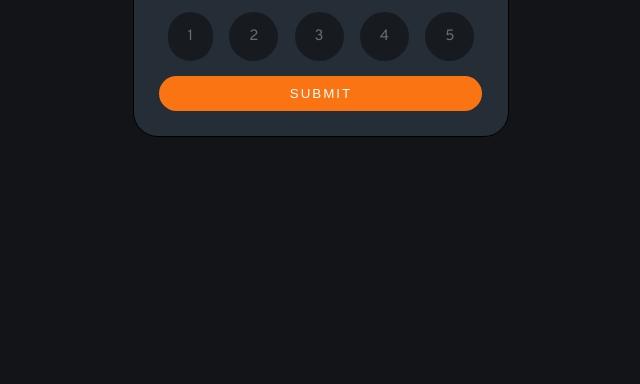
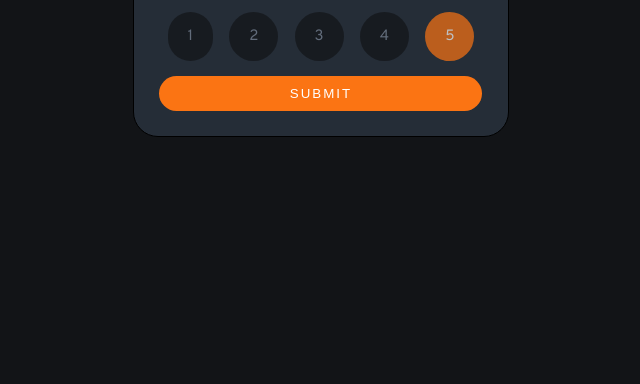
Before and after one commit to LuccaMauroMolina/Interactive, a plain HTML site: page index.html in a window 1280 px wide. Shown: the part 416-800 px from the top of the page, without its empty margins (319-959 px from the left). Drawn offline with Linux system fonts and the light colour scheme.

Commit message:
actualizo

```diff
--- a/index.js
+++ b/index.js
@@ -1,4 +1,4 @@
-let input = document.querySelectorAll(".radius")
+/*let input = document.querySelectorAll(".radius")
 
 for(let i = 0; i < 1; i++){
     let orange = 'hsl(25, 97%, 53%)'
@@ -8,9 +8,7 @@ for(let i = 0; i < 1; i++){
     })
 
     function color(){
-        let selected = document.querySelector("input[name='rating']:checked")
-
-        console.log(selected)
+        document.querySelector("input[name='rating']:checked").style.backgroundcolor  = orange
     }
 
-}
+}*/
--- a/style.css
+++ b/style.css
@@ -112,3 +112,8 @@ button:hover{
 .radius{
     display: none;
 }
+
+input[type="radio"]:checked + label{
+    background-color: hsl(25, 97%, 53%);
+    color: white;
+}
```
Also changed, not shown: index.html (+1 -1 lines).
